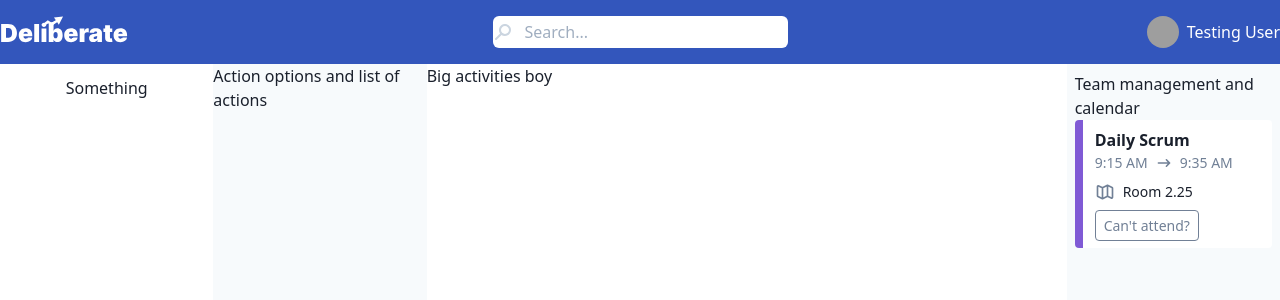
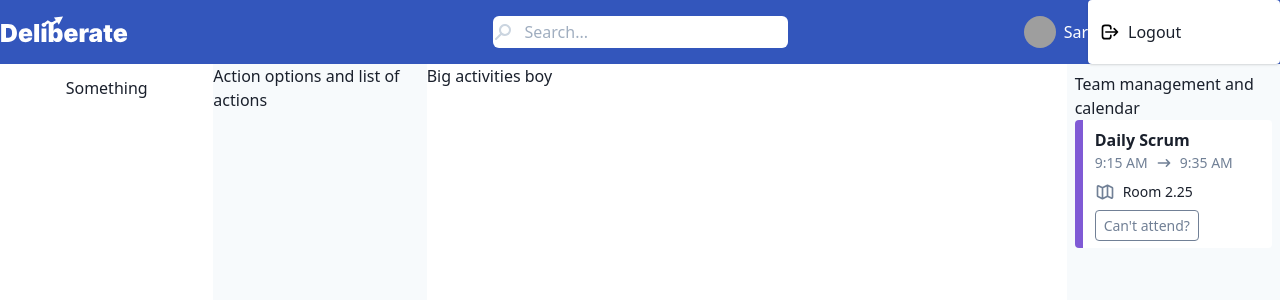
Before and after one commit to tludlow/Deliberate, a Next.js app in the folder frontend/: page /team in a window 1280 px wide. Shown: the top 300 px of the page. Built offline with nearby package versions, Linux system fonts and the light colour scheme; grey boxes are pictures that could not be loaded; what @tailwindcss/ui would draw is missing.

Commit message:
User navbar toggle & logout user action

```diff
--- a/frontend/actions/actionTypes.ts
+++ b/frontend/actions/actionTypes.ts
@@ -1,3 +1,6 @@
 export const USER_LOGIN_REQUEST = 'USER_LOGIN_REQUEST'
 export const USER_LOGIN_SUCCESS = 'USER_LOGIN_SUCCESS'
 export const USER_LOGIN_FAILURE = 'USER_LOGIN_FAILURE'
+export const USER_LOGIN_ERROR_CLEAR = 'USER_LOGIN_ERROR_CLEAR'
+
+export const USER_LOGOUT = "USER_LOGOUT"
--- a/frontend/actions/auth/userActions.ts
+++ b/frontend/actions/auth/userActions.ts
@@ -1,7 +1,19 @@
-import { USER_LOGIN_FAILURE, USER_LOGIN_REQUEST, USER_LOGIN_SUCCESS } from '../actionTypes'
+import {
+    USER_LOGIN_ERROR_CLEAR,
+    USER_LOGIN_FAILURE,
+    USER_LOGIN_REQUEST,
+    USER_LOGIN_SUCCESS,
+    USER_LOGOUT,
+} from '../actionTypes'
 import api from 'lib/api'
 import { AxiosError, AxiosResponse } from 'axios'
+import router from 'next/router'
 
+/**
+ * loginUser - Logs the user in
+ * @param email
+ * @param password
+ */
 //Example: Action thunk with types - https://gist.github.com/milankorsos/ffb9d32755db0304545f92b11f0e4beb
 export const loginUser = (email: string, password: string) => async (dispatch: any) => {
     dispatch({ type: USER_LOGIN_REQUEST })
@@ -14,4 +26,18 @@ export const loginUser = (email: string, password: string) => async (dispatch: a
             console.log('error: ', error.response?.data)
             dispatch({ type: USER_LOGIN_FAILURE, payload: { error: error.response?.data.message } })
         })
+    dispatch({ type: USER_LOGIN_ERROR_CLEAR })
 }
+
+/**
+ * Clears login errors, used mainly for page load
+ */
+export const clearLoginErrors = () => {
+    return { type: USER_LOGIN_ERROR_CLEAR }
+}
+
+export const logoutUser = () => {
+    //Redirect the user
+    router.push('/')
+    return { type: USER_LOGOUT }
+}
--- a/frontend/components/nav/Navbar.tsx
+++ b/frontend/components/nav/Navbar.tsx
@@ -4,18 +4,22 @@ import { LogoIcon } from '../icons/Logo'
 import Search from './Search'
 import { useSelector, useDispatch } from 'react-redux'
 import { RootState } from 'reducers/indexReducer'
+import { logoutUser } from 'actions/auth/userActions'
 
 type NavbarProps = {
     showSearch?: boolean,
 }
 
 export default function Navbar({ showSearch }: NavbarProps) {
-    // const user = useSelector((state: RootState) => state.user)
-    // const dispatch = useDispatch()
+    const user = useSelector((state: RootState) => state.user)
+    const dispatch = useDispatch()
 
     //prettier-ignore
     const dropdownRef = useRef<HTMLDivElement>(null)
+    //prettier-ignore
+    const popoverRef = useRef<HTMLDivElement>(null)
     const [menuOpen, setMenuOpen] = useState(false)
+    const [popoverMenuOpen, setPopoverMenuOpen] = useState(true)
 
     const handleClickOutsideDropdown = (e: any) => {
         if (dropdownRef?.current?.contains(e.target)) {
@@ -24,13 +28,32 @@ export default function Navbar({ showSearch }: NavbarProps) {
         setMenuOpen(false)
     }
 
+    const handleClickOutsidePopover = (e: any) => {
+        console.log(e)
+        if (popoverRef?.current?.contains(e.target)) {
+            return
+        }
+        setPopoverMenuOpen(false)
+    }
+
     useEffect(() => {
         if (menuOpen) {
             document.addEventListener('mousedown', handleClickOutsideDropdown)
         } else {
             document.removeEventListener('mousedown', handleClickOutsideDropdown)
         }
-    }, [menuOpen])
+
+        if (popoverMenuOpen) {
+            document.addEventListener('mousedown', handleClickOutsidePopover)
+        } else {
+            document.removeEventListener('mousedown', handleClickOutsidePopover)
+        }
+
+        return () => {
+            document.removeEventListener('mousedown', handleClickOutsideDropdown)
+            document.removeEventListener('mousedown', handleClickOutsidePopover)
+        }
+    }, [menuOpen, popoverMenuOpen])
 
     return (
         <nav ref={dropdownRef} className="shadow bg-brand">
@@ -44,14 +67,53 @@ export default function Navbar({ showSearch }: NavbarProps) {
                         </div>
                     </div>
                     {showSearch && <Search />}
-                    <div className="justify-end flex-1 hidden md:flex">
-                        <div className="flex items-center">
+                    <div className="relative justify-end flex-1 hidden md:flex">
+                        <div
+                            className="flex items-center cursor-pointer group"
+                            onClick={() => setPopoverMenuOpen(!popoverMenuOpen)}
+                            ref={popoverRef}
+                            id="popover-toggle"
+                        >
                             <img
                                 className="w-8 h-8 rounded-full"
                                 src="https://images.unsplash.com/photo-1472099645785-5658abf4ff4e?ixlib=rb-1.2.1&ixid=eyJhcHBfaWQiOjEyMDd9&auto=format&fit=facearea&facepad=2&w=256&h=256&q=80"
                                 alt="James Dean"
                             />
-                            <span className="ml-2 text-white">Testing User</span>
+                            <span className="ml-2 text-white group-hover:text-gray-200">{user.username}</span>
+                            <svg
+                                className="h-4 w-4 ml-2 text-white pt-0.5 group-hover:text-gray-200"
+                                fill="none"
+                                stroke="currentColor"
+                                viewBox="0 0 24 24"
+                                xmlns="http://www.w3.org/2000/svg"
+                            >
+                                <path strokeLinecap="round" strokeLinejoin="round" strokeWidth={2} d="M19 9l-7 7-7-7" />
+                            </svg>
+
+                            {popoverMenuOpen && (
+                                <div className="absolute right-0 flex flex-col w-48 py-4 bg-white rounded shadow top-9">
+                                    <button
+                                        onClick={() => dispatch(logoutUser())}
+                                        className="flex items-center p-1 px-3 hover:bg-gray-100"
+                                    >
+                                        <svg
+                                            className="w-5 h-5 mr-2 text-black"
+                                            fill="none"
+                                            stroke="currentColor"
+                                            viewBox="0 0 24 24"
+                                            xmlns="http://www.w3.org/2000/svg"
+                                        >
+                                            <path
+                                                strokeLinecap="round"
+                                                strokeLinejoin="round"
+                                                strokeWidth={2}
+                                                d="M17 16l4-4m0 0l-4-4m4 4H7m6 4v1a3 3 0 01-3 3H6a3 3 0 01-3-3V7a3 3 0 013-3h4a3 3 0 013 3v1"
+                                            />
+                                        </svg>
+                                        Logout
+                                    </button>
+                                </div>
+                            )}
                         </div>
                     </div>
 
--- a/frontend/pages/account/sign-in.tsx
+++ b/frontend/pages/account/sign-in.tsx
@@ -3,9 +3,14 @@ import Link from 'next/link'
 import { Formik, Form, Field, ErrorMessage } from 'formik'
 import { useDispatch, useSelector } from 'react-redux'
 import { RootState } from 'reducers/indexReducer'
-import { loginUser } from '../../actions/auth/userActions'
+import { clearLoginErrors, loginUser } from '../../actions/auth/userActions'
+import { useEffect } from 'react'
 
 export default function SignIn() {
+    const dispatch = useDispatch()
+    useEffect(() => {
+        dispatch(clearLoginErrors())
+    })
     return (
         <Layout title="Sign In" contained>
             <div className="flex flex-col items-center mt-6">
--- a/frontend/reducers/userReducer.ts
+++ b/frontend/reducers/userReducer.ts
@@ -1,4 +1,10 @@
-import { USER_LOGIN_FAILURE, USER_LOGIN_REQUEST, USER_LOGIN_SUCCESS } from '../actions/actionTypes'
+import {
+    USER_LOGIN_ERROR_CLEAR,
+    USER_LOGIN_FAILURE,
+    USER_LOGIN_REQUEST,
+    USER_LOGIN_SUCCESS,
+    USER_LOGOUT,
+} from '../actions/actionTypes'
 
 interface UserState {
     loading: boolean;
@@ -33,8 +39,19 @@ const userReducer = (state = initialState, action: any) => {
                 refreshToken: action.payload.refreshToken,
             }
         case USER_LOGIN_FAILURE:
-            console.log(action)
             return { ...state, loading: false, error: action.payload.error }
+        case USER_LOGIN_ERROR_CLEAR:
+            return { ...state, error: null }
+        case USER_LOGOUT:
+            return {
+                ...state,
+                loading: false,
+                loggedIn: false,
+                error: null,
+                username: '',
+                accessToken: '',
+                refreshToken: '',
+            }
         default:
             return state
     }
--- a/frontend/tailwind.config.js
+++ b/frontend/tailwind.config.js
@@ -32,6 +32,7 @@ module.exports = {
     variants: {
         animation: ['responsive', 'group-hover', 'hover'],
         backgroundColor: ['responsive', 'hover', 'focus', 'checked'],
+        textColor: ["responsive", "hover", "focus", "group-hover"],
     },
     plugins: [require('@tailwindcss/ui')],
     experimental: {
```
